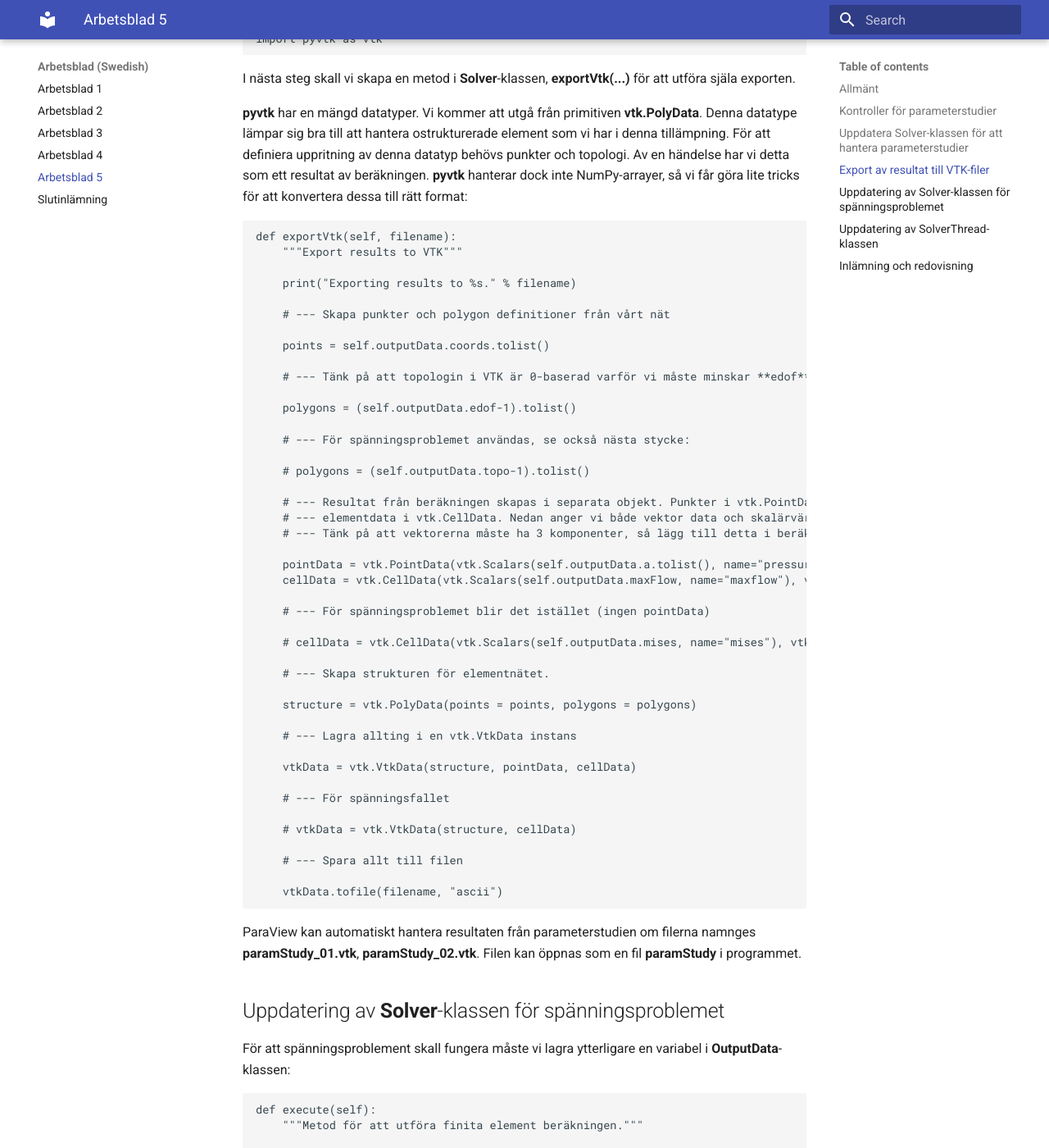
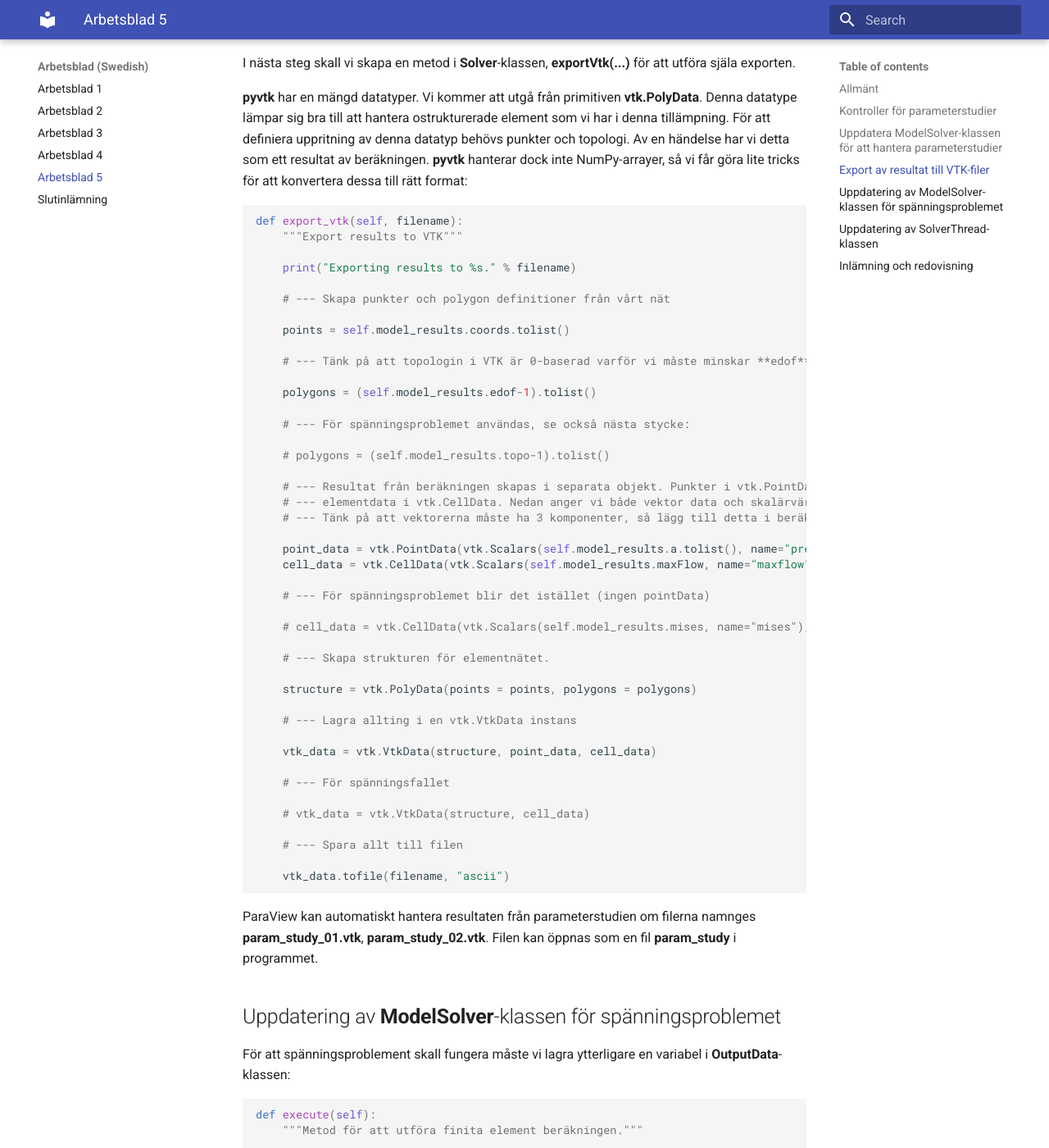
Before and after one commit to jonaslindemann/vsmn20, an MkDocs documentation site: the page built from docs/assignment5.md, in a window 1280 px wide and 1400 px high, scrolled down 3432 px. Shown: the whole window at 82% size. Built offline with MkDocs 1.6.1 and Material for MkDocs 9.7.7, drawn with Linux system fonts in a browser that asks for light colours; comment, search, counter and statistics services are not loaded; some of the changed text lies outside the part shown.

Commit message:
Update of worksheet for an 5

````diff
--- a/docs/assignment5.md
+++ b/docs/assignment5.md
@@ -5,8 +5,8 @@
 I detta arbetsblad innehåller följande moment:
 
  1. Utöka gränssnittet med kontroller för att kunna göra parameterstudier.
- 1. Lägga till input-parametrar i InputData-klassen för att kunna hantera parameterstudierna.
- 1. Implementera en rutin i Solver-klassen för att hantera parameterstudier.
+ 1. Lägga till input-parametrar i ModelParams-klassen för att kunna hantera parameterstudierna.
+ 1. Implementera en rutin i **ModelSolver**-klassen för att hantera parameterstudier.
  1. Implementera en rutin för att exportera resultaten från en körning till en Visualisation Toolkit (.vtk) fil med hjälp av pyvtk.
 
 ## Kontroller för parameterstudier
@@ -23,78 +23,82 @@
 
 Sätt bra standard värden på alla kontroller, så att det går att utföra en beräkning utan behöva fylla i alla värden.
 
-Koppla en händelsemetod, **onExecuteParamStudy** till **Param study**-knappen. För att kunna hantera parameterstudier i vår modell måste vi lägga till ett antal extra inparametrar i vår **InputData**-klass:
+Koppla en händelsemetod, **on_execute_param_study** till **Param study**-knappen. För att kunna hantera parameterstudier i vår modell måste vi lägga till ett antal extra inparametrar i vår **ModelParams**-klass:
 
- * **paramD** - Flagga som anger om parametern d skall varieras.
- * **paramT** - Flagga som anger om parametern t skall varieras.
- * **dStart** - Startvärde på d.
- * **dEnd** - Slutvärde på d.
- * **tStart** - Startvärde på t.
- * **tEnd** - Slutvärde på t.
- * **paramFilename** - Variabel som bestämmer hur filnamnen skall namnges.
- * **paramSteps** - Variable som anger antalet steg i studein.
+ * **param_d** - Flagga som anger om parametern d skall varieras.
+ * **param_t** - Flagga som anger om parametern t skall varieras.
+ * **d_start** - Startvärde på d.
+ * **d_end** - Slutvärde på d.
+ * **t_start** - Startvärde på t.
+ * **t_end** - Slutvärde på t.
+ * **param_filename** - Variabel som bestämmer hur filnamnen skall namnges.
+ * **param_steps** - Variable som anger antalet steg i studein.
 
 
- **onExecuteParamStudy** skall ha ungefär ha samma struktur som **onActionExecute**. I början av metoden lägger vi till tilldelning av de nya parametrarna utifrån de nya kontrollerna. Följande kod visar hur detta kan se ut:
+ **on_execute_param_study** skall ha ungefär ha samma struktur som **on_action_execute**. I början av metoden lägger vi till tilldelning av de nya parametrarna utifrån de nya kontrollerna. Följande kod visar hur detta kan se ut:
 
-    def onExecuteParamStudy(self):
-        """Exekvera parameterstudie"""
 
-        # --- Hämta värden från grafiskt gränssnitt.
+``` py
+def on_execute_param_study(self):
+    """Exekvera parameterstudie"""
 
-        self.inputData.paramD = self.ui.paramVaryDRadio.isChecked()
-        self.inputData.paramT = self.ui.paramVaryTRadio.isChecked()
+    # --- Hämta värden från grafiskt gränssnitt.
 
-        if self.inputData.paramD:
-            self.inputData.dStart = float(self.ui.dEdit.text())
-            self.inputData.dEnd = float(self.ui.dEndEdit.text())
-        elif self.inputData.paramT:
-            self.inputData.tStart = float(self.ui.tEdit.text())
-            self.inputData.tEnd = float(self.ui.tEndEdit.text())
+    self.model_params.param_d = self.param_vary_d_radio.isChecked()
+    self.model_params.param_t = self.param_vary_t_radio.isChecked()
 
-        self.inputData.paramFilename = "paramStudy"
-        self.inputData.paramSteps = int(self.ui.paramStep.value())
+    if self.model_params.param_d:
+        self.model_params.d_start = float(self.d_edit.text())
+        self.model_params.d_end = float(self.d_end_edit.text())
+    elif self.model_params.param_t:
+        self.model_params.t_start = float(self.t_edit.text())
+        self.model_params.t_end = float(self.t_end_edit.text())
 
-## Uppdatera Solver-klassen för att hantera parameterstudier
+    self.model_params.param_filename = "param_study"
+    self.model_params.param_steps = int(self.param_step.value())
+```
 
-I **Solver**-klassen måste vi nu lägga till en rutin, **executeParamStudy(...)**, som implementerar mekaniken att exekvera parameterstudien.
+## Uppdatera ModelSolver-klassen för att hantera parameterstudier
 
-    def executeParamStudy(self):
-        """Kör parameter studie"""
+I **ModelSolver**-klassen måste vi nu lägga till en rutin, **execute_param_study(...)**, som implementerar mekaniken att exekvera parameterstudien.
 
-        # -- Lagra tidigare värden på d
+``` py
+def execute_param_study(self):
+    """Kör parameter studie"""
 
-        old_d = self.inputData.d
-        old_t = self.inputData.t
+    # -- Lagra tidigare värden på d
 
-        i = 1
+    old_d = self.model_params.d
+    old_t = self.model_params.t
 
-        if self.inputData.paramD:
+    i = 1
 
-            # --- Skapa värden att simulera över
+    if self.model_params.param_d:
 
-            dRange = np.linspace(self.inputData.dStart, self.inputData.dEnd,
-                self.inputData.paramSteps)
+        # --- Skapa värden att simulera över
 
-            # --- Starta parameterstudien
+        d_range = np.linspace(self.model_params.d_start, self.model_params.d_end, self.model_params.paramSteps)
 
-            for d in dRange:
-                print("Executing for d = %g..." % d)
+        # --- Starta parameterstudien
 
-                # --- Sätt önskad parameter i InputData-instansen
-                ...
-                # --- Kör beräkningen
-                ...
-                # --- Exportera vtk-fil
-                ...
+        for d in d_range:
+            print("Executing for d = %g..." % d)
 
-        elif self.inputData.paramT:
+            # --- Sätt önskad parameter i ModelParams-instansen
+            ...
+            # --- Kör beräkningen
+            ...
+            # --- Exportera vtk-fil
             ...
 
-        # --- Återställ ursprungsvärden
+    elif self.model_params.param_t:
+        ...
 
-        self.inputData.d = old_d
-        self.inputData.t = old_t
+    # --- Återställ ursprungsvärden
+
+    self.model_params.d = old_d
+    self.model_params.t = old_t
+```
 
 ## Export av resultat till VTK-filer
 
@@ -102,100 +106,108 @@
 
 Först lägger vi till import-direktivet längst upp i vår modul:
 
-    import pyvtk as vtk
+``` py
+import pyvtk as vtk
+```
 
 I nästa steg skall vi skapa en metod i **Solver**-klassen, **exportVtk(...)** för att utföra själa exporten.
 
 **pyvtk** har en mängd datatyper. Vi kommer att utgå från primitiven **vtk.PolyData**. Denna datatype lämpar sig bra till att hantera ostrukturerade element som vi har i denna tillämpning. För att definiera uppritning av denna datatyp behövs punkter och topologi. Av en händelse har vi detta som ett resultat av beräkningen. **pyvtk** hanterar dock inte NumPy-arrayer, så vi får göra lite tricks för att konvertera dessa till rätt format:
 
-    def exportVtk(self, filename):
-        """Export results to VTK"""
+``` py
+def export_vtk(self, filename):
+    """Export results to VTK"""
 
-        print("Exporting results to %s." % filename)
+    print("Exporting results to %s." % filename)
 
-        # --- Skapa punkter och polygon definitioner från vårt nät
+    # --- Skapa punkter och polygon definitioner från vårt nät
 
-        points = self.outputData.coords.tolist()
+    points = self.model_results.coords.tolist()
 
-        # --- Tänk på att topologin i VTK är 0-baserad varför vi måste minskar **edof** med 1.
+    # --- Tänk på att topologin i VTK är 0-baserad varför vi måste minskar **edof** med 1.
 
-        polygons = (self.outputData.edof-1).tolist()
+    polygons = (self.model_results.edof-1).tolist()
 
-        # --- För spänningsproblemet användas, se också nästa stycke:
+    # --- För spänningsproblemet användas, se också nästa stycke:
 
-        # polygons = (self.outputData.topo-1).tolist()
+    # polygons = (self.model_results.topo-1).tolist()
 
-        # --- Resultat från beräkningen skapas i separata objekt. Punkter i vtk.PointData och
-        # --- elementdata i vtk.CellData. Nedan anger vi både vektor data och skalärvärden för elementen.
-        # --- Tänk på att vektorerna måste ha 3 komponenter, så lägg till detta i beräkningsdelen.
+    # --- Resultat från beräkningen skapas i separata objekt. Punkter i vtk.PointData och
+    # --- elementdata i vtk.CellData. Nedan anger vi både vektor data och skalärvärden för elementen.
+    # --- Tänk på att vektorerna måste ha 3 komponenter, så lägg till detta i beräkningsdelen.
 
-        pointData = vtk.PointData(vtk.Scalars(self.outputData.a.tolist(), name="pressure"))
-        cellData = vtk.CellData(vtk.Scalars(self.outputData.maxFlow, name="maxflow"), vtk.Vectors(self.outputData.flow, "flow"))
+    point_data = vtk.PointData(vtk.Scalars(self.model_results.a.tolist(), name="pressure"))
+    cell_data = vtk.CellData(vtk.Scalars(self.model_results.maxFlow, name="maxflow"), vtk.Vectors(self.model_results.flow, "flow"))
 
-        # --- För spänningsproblemet blir det istället (ingen pointData)
+    # --- För spänningsproblemet blir det istället (ingen pointData)
 
-        # cellData = vtk.CellData(vtk.Scalars(self.outputData.mises, name="mises"), vtk.Vectors(self.outputData.stress1, "principal stress 1"), vtk.Vectors(self.outputData.stress2, "principal stress 2"))
+    # cell_data = vtk.CellData(vtk.Scalars(self.model_results.mises, name="mises"), vtk.Vectors(self.model_results.stress1, "principal stress 1"), vtk.Vectors(self.model_results.stress2, "principal stress 2"))
 
-        # --- Skapa strukturen för elementnätet.
+    # --- Skapa strukturen för elementnätet.
 
-        structure = vtk.PolyData(points = points, polygons = polygons)
+    structure = vtk.PolyData(points = points, polygons = polygons)
 
-        # --- Lagra allting i en vtk.VtkData instans
+    # --- Lagra allting i en vtk.VtkData instans
 
-        vtkData = vtk.VtkData(structure, pointData, cellData)
+    vtk_data = vtk.VtkData(structure, point_data, cell_data)
 
-        # --- För spänningsfallet
+    # --- För spänningsfallet
 
-        # vtkData = vtk.VtkData(structure, cellData)
+    # vtk_data = vtk.VtkData(structure, cell_data)
 
-        # --- Spara allt till filen
+    # --- Spara allt till filen
 
-        vtkData.tofile(filename, "ascii")
+    vtk_data.tofile(filename, "ascii")
+```
 
-ParaView kan automatiskt hantera resultaten från parameterstudien om filerna namnges **paramStudy_01.vtk**, **paramStudy_02.vtk**. Filen kan öppnas som en fil **paramStudy** i programmet.
+ParaView kan automatiskt hantera resultaten från parameterstudien om filerna namnges **param_study_01.vtk**, **param_study_02.vtk**. Filen kan öppnas som en fil **param_study** i programmet.
 
-## Uppdatering av **Solver**-klassen för spänningsproblemet
+## Uppdatering av **ModelSolver**-klassen för spänningsproblemet
 
 För att spänningsproblement skall fungera måste vi lagra ytterligare en variabel i **OutputData**-klassen:
 
-    def execute(self):
-        """Metod för att utföra finita element beräkningen."""
+``` py
+def execute(self):
+    """Metod för att utföra finita element beräkningen."""
 
-        # --- Överför modell variabler till lokala referenser
+    # --- Överför modell variabler till lokala referenser
 
-        ...
+    ...
 
-        # --- Nätgenerering
+    # --- Nätgenerering
 
-        elType = 3
-        dofsPerNode= 1
-        geometry = self.inputData.geometry()
+    el_type = 3
+    dofs_per_node= 1
+    geometry = self.model_params.geometry()
 
-        meshGen = cfm.GmshMeshGenerator(geometry)
-        meshGen.elSizeFactor = elSizeFactor     # Factor that changes element sizes.
-        meshGen.elType = elType
-        meshGen.dofsPerNode = dofsPerNode
+    mesh_gen = cfm.GmshMeshGenerator(geometry)
+    mesh_gen.el_size_factor = el_size_factor     # Factor that changes element sizes.
+    mesh_gen.el_type = el_type
+    mesh_gen.dofs_per_node = dofs_per_node
 
-        coords, edof, dofs, bdofs, elementmarkers = meshGen.create()
-        self.outputdata.topo = meshGen.topo
+    coords, edof, dofs, bdofs, elementmarkers = meshGen.create()
+    self.model_results.topo = meshGen.topo
+```
 
 Topo innehåller nodtopologin, som kan användas med vtk.
 
 ## Uppdatering av SolverThread-klassen
 
-För att kunna köra en parameterstudie måste vi anropa den tidigare definierade metode **executeParamStudy(...)** istället för **execute(...)**. Detta gör vi genom att definiera en ytterligare metod-variabler **self.paramStudy** som anger om en parameterstudie skall köras eller en enstaka beräkning. Koden för att starta en parameterstudie visas nedan. Notera den extra parametern i **SolverThread**:s konstruktur.
+För att kunna köra en parameterstudie måste vi anropa den tidigare definierade metode **execute_param_study(...)** istället för **execute(...)**. Detta gör vi genom att definiera en ytterligare metod-variabler **self.param_study** som anger om en parameterstudie skall köras eller en enstaka beräkning. Koden för att starta en parameterstudie visas nedan. Notera den extra parametern i **SolverThread**:s konstruktur.
 
-    def onExecuteParamStudy(self):
-        """Exekvera parameterstudie"""
+``` py
+def on_execute_param_study(self):
+    """Exekvera parameterstudie"""
 
-        ...
+    ...
 
-        # --- Starta en tråd för att köra beräkningen, så att
-        #     gränssnittet inte fryser.
+    # --- Starta en tråd för att köra beräkningen, så att
+    #     gränssnittet inte fryser.
 
-        self.solverThread = SolverThread(self.solver, paramStudy = True)
-        self.solverThread.finished.connect(self.onSolverFinished)
-        self.solverThread.start()
+    self.solver_thread = SolverThread(self.solver, param_study = True)
+    self.solver_thread.finished.connect(self.on_solver_finished)
+    self.solver_thread.start()
+```
 
 ## Inlämning och redovisning
 
````
Also changed, not shown: docs/assignment4_eng.md (+18 -18 lines).
